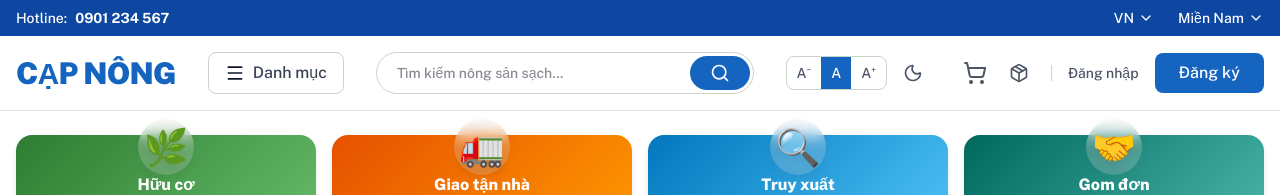
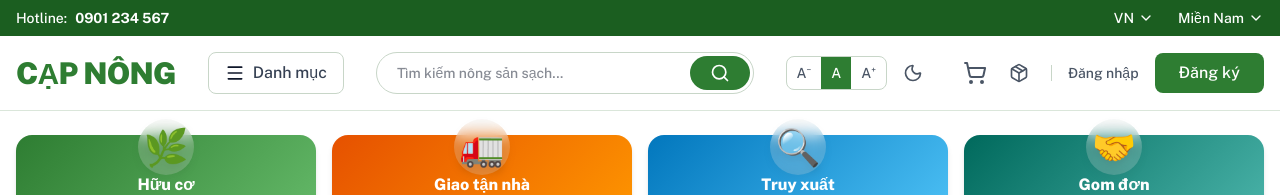
Before and after one commit to PhanHongDatt/WDA2026-CAP-NONG, a Next.js app in the folder capnong-fe/: page /home in a window 1280 px wide. Shown: the top 195 px of the page. Built offline with nearby package versions, Linux system fonts and the light colour scheme; no server answers.

Commit message:
fix: restore green primary color palette for agricultural branding

```diff
--- a/capnong-fe/src/app/globals.css
+++ b/capnong-fe/src/app/globals.css
@@ -7,11 +7,11 @@
 /* stylelint-disable-next-line at-rule-no-unknown */
 @theme inline {
   /* === Colors === */
-  --color-primary: #1565C0;
-  --color-primary-light: #1E88E5;
-  --color-primary-dark: #0D47A1;
-  --color-primary-50: #E3F2FD;
-  --color-primary-100: #BBDEFB;
+  --color-primary: #2E7D32;
+  --color-primary-light: #43A047;
+  --color-primary-dark: #1B5E20;
+  --color-primary-50: #E8F5E9;
+  --color-primary-100: #C8E6C9;
 
   --color-accent: #C62828;
   --color-accent-light: #EF5350;
@@ -43,7 +43,7 @@
   /* === Shadows === */
   --shadow-card: 0 4px 12px rgba(0, 0, 0, 0.05);
   --shadow-card-hover: 0 8px 24px rgba(0, 0, 0, 0.1);
-  --shadow-primary: 0 4px 14px rgba(21, 101, 192, 0.3);
+  --shadow-primary: 0 4px 14px rgba(46, 125, 50, 0.3);
   --shadow-lg: 0 10px 40px rgba(0, 0, 0, 0.08);
 
   /* === Transitions === */
```
